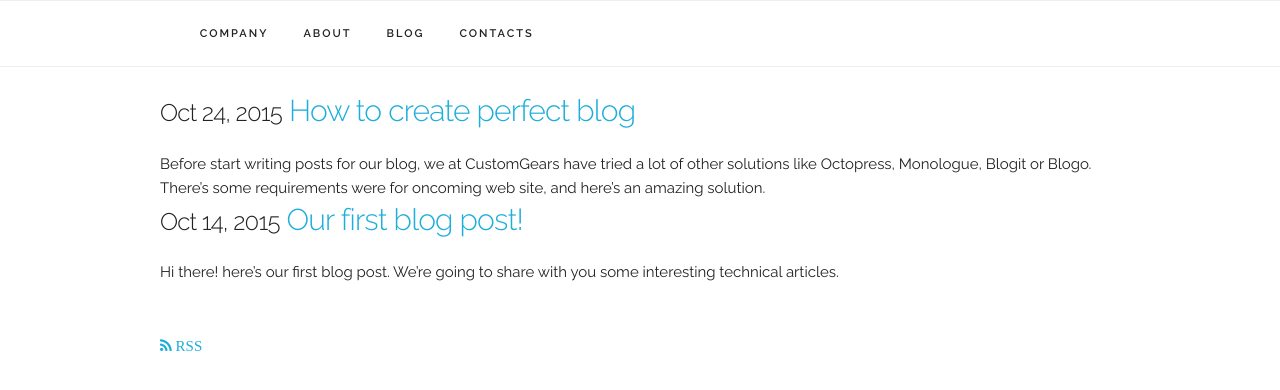
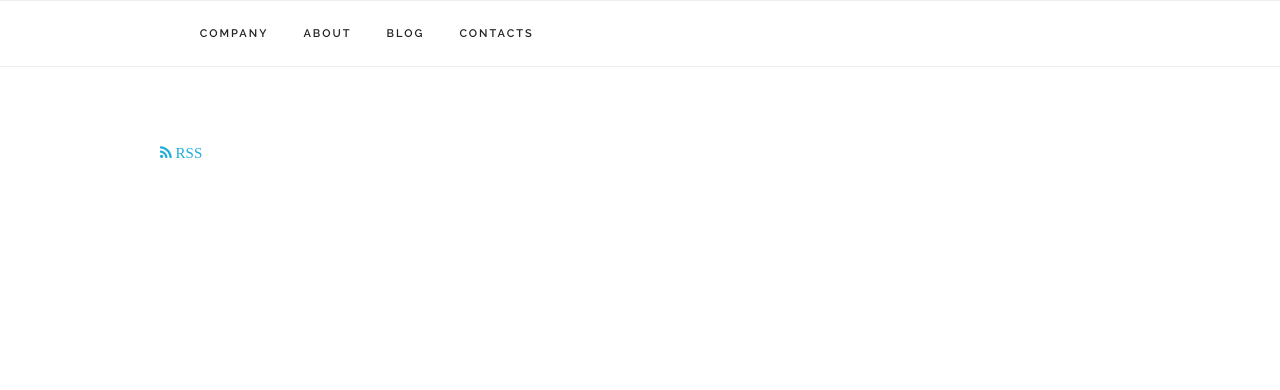
Before and after one commit to sesharim/sesharim.github.io, a Jekyll site: the page built from blog.html, in a window 1280 px wide. Shown: the top 390 px of the page. Built offline with Jekyll 4.4.1, drawn with Linux system fonts in a browser that asks for light colours; nearby versions of some CDN libraries.

Commit message:
updated blog post, added number

```diff
--- a/_posts/2015-10-14-our-first-blog-post.md
+++ /dev/null
@@ -1,12 +0,0 @@
----
-layout: post
-title:  Our first blog post!
-date:   2015-10-14 21:22:04
-<!-- categories: jekyll update -->
-<!-- tags: ruby rails -->
-author: Max Lukin
-comments: true
-<!-- excerpt: quote -->
----
-Hi there! here's our first blog post.
-We're going to share with you some interesting technical articles.
--- a/_posts/2015-10-24-how-to-create-perfect-blog.md
+++ /dev/null
@@ -1,16 +0,0 @@
----
-layout: post
-title:  How to create perfect blog
-date:   2015-10-24 21:22:04
-<!-- categories: jekyll update -->
-<!-- tags: ruby rails -->
-author: Max Lukin
-comments: true
-<!-- excerpt: quote -->
----
-Before start writing posts for our blog, we at **CustomGears** have tried a lot of other solutions like [Octopress][octopress], [Monologue][monologue], [Blogit][blogit] or [Blogo][blogo]. There's some requirements were for oncoming web site, and here's an amazing solution.
-
-[octopress]: http://octopress.org
-[monologue]: https://github.com/jipiboily/monologue
-[blogit]: https://github.com/KatanaCode/blogit
-[blogo]: https://github.com/greyblake/blogo
--- a/index.html
+++ b/index.html
@@ -56,6 +56,11 @@
         <h3><i class="fa fa-envelope">&nbsp;hello.customgears@gmail.com</i></h3>
       </div>
     </div>
+    <div class='row'>
+      <div class="twelve columns">
+        <h3><i class="fa fa-phone">&nbsp;+1 (347) 414-3801</i></h3>
+      </div>
+    </div>
 
     <div class='u-cf'>&nbsp;</div>
     <div class='u-cf'>&nbsp;</div>
```
Also changed, not shown: config/deploy/production.rb (deleted, +0 -61 lines), config/deploy/staging.rb (deleted, +0 -61 lines), 8 other files.
